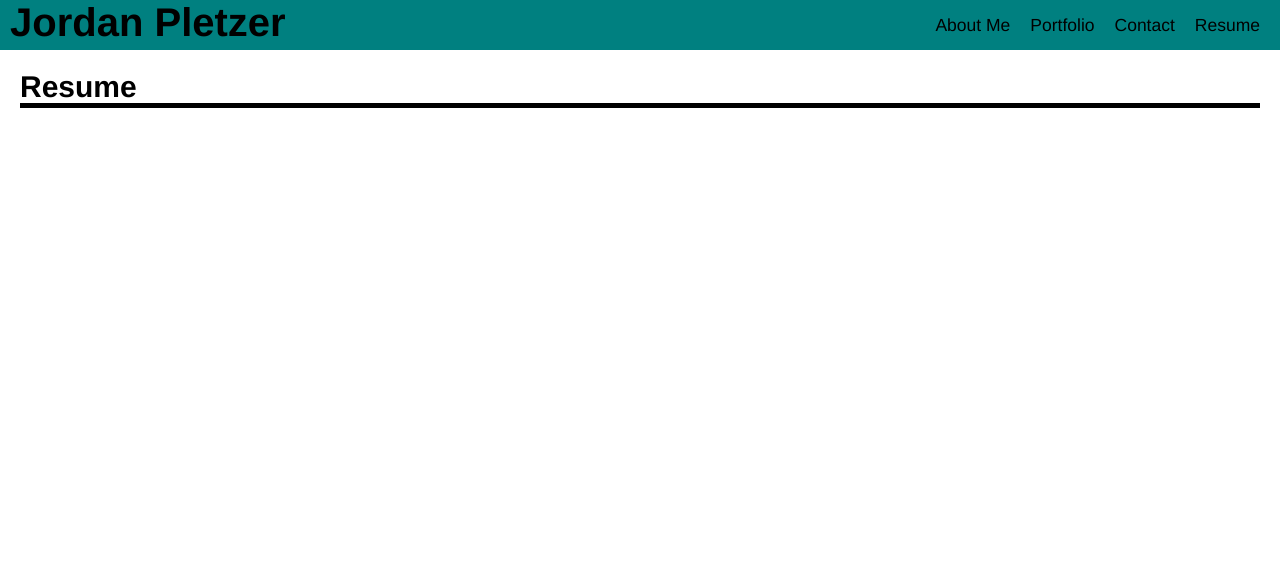
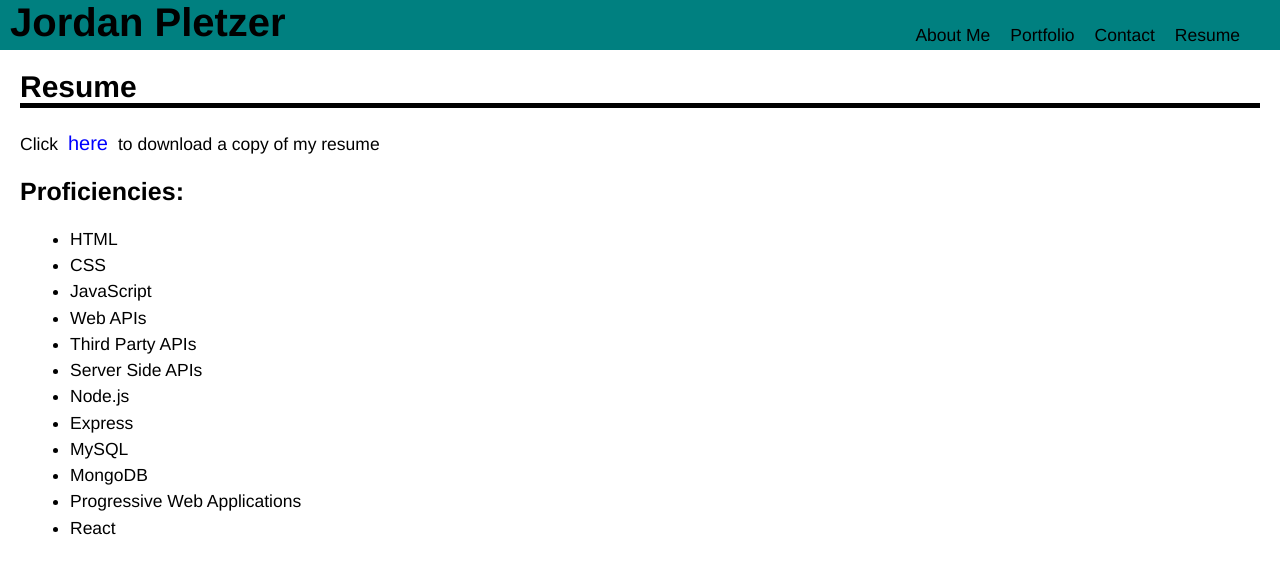
Before and after one commit to pletzjd/React-Portfolio, a React (Create React App) app in the folder portfolio/: page / in a window 1280 px wide. Both pictures are taken after a click on the button "Resume". Shown: the top 574 px of the page. Built offline with nearby package versions, Linux system fonts and the light colour scheme.

Commit message:
Added resume seciont with link to download a copy of my resume (not updated since starting bootcamp).

```diff
--- a/portfolio/src/components/resume.js
+++ b/portfolio/src/components/resume.js
@@ -1,9 +1,27 @@
 import React from "react";
+import resume from '../files/Resume.docx'
 
 function Resume() {
 	return (
 		<div>
 			<h3>Resume</h3>
+			<p><span>Click<a href={resume} download>here</a></span>to download a copy of my resume</p>
+
+			<h4>Proficiencies:</h4>
+			<ul className="proficiency">
+				<li>HTML</li>
+				<li>CSS</li>
+				<li>JavaScript</li>
+				<li>Web APIs</li>
+				<li>Third Party APIs</li>
+				<li>Server Side APIs</li>
+				<li>Node.js</li>
+				<li>Express</li>
+				<li>MySQL</li>
+				<li>MongoDB</li>
+				<li>Progressive Web Applications</li>
+				<li>React</li>
+			</ul>
 		</div>
 	);
 }
--- a/portfolio/src/styles/style.css
+++ b/portfolio/src/styles/style.css
@@ -63,7 +63,7 @@ a{
   margin: 1rem;
 }
 
-div h3{
+div h3, div h4, ul{
   margin-left: 2rem;
   margin-right: 2rem;
   margin-top: 2rem;
@@ -87,6 +87,10 @@ main{
 
 p {
   margin: 2rem;
+}
+
+span a{
+  color:blue
 }
 
 ul{
@@ -198,6 +202,15 @@ ul{
     margin: 2rem;
 }
 
+.proficiency{
+  display: block;
+  list-style: disc;
+}
+
+.proficiency li{
+  margin-left: 5rem;
+}
+
 /*Id's*/
 #Site-Header, #Site-Footer{
     color: black;
```
Also changed, not shown: 1 other file (tests, documents, lock files or other folders).
